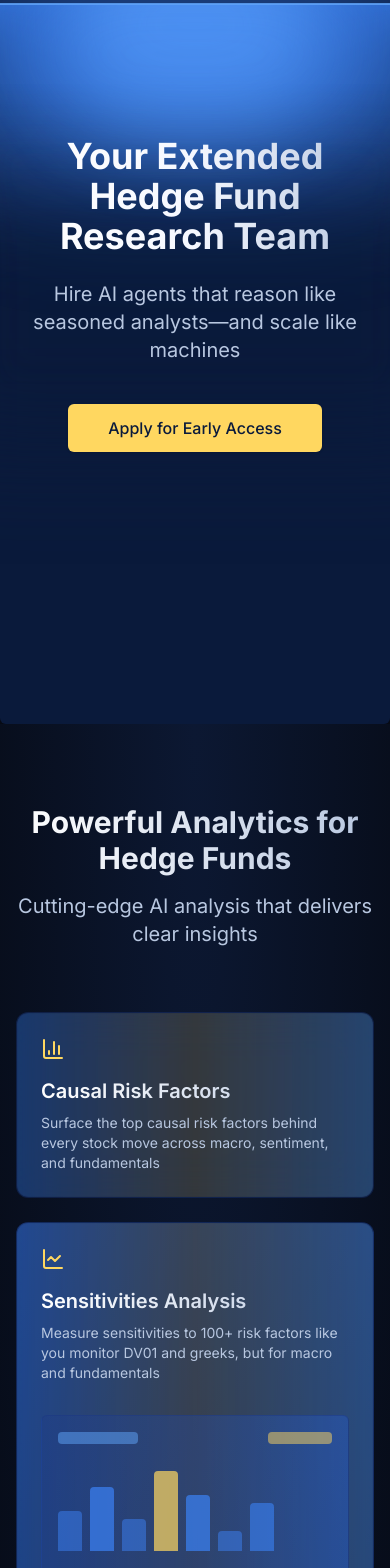
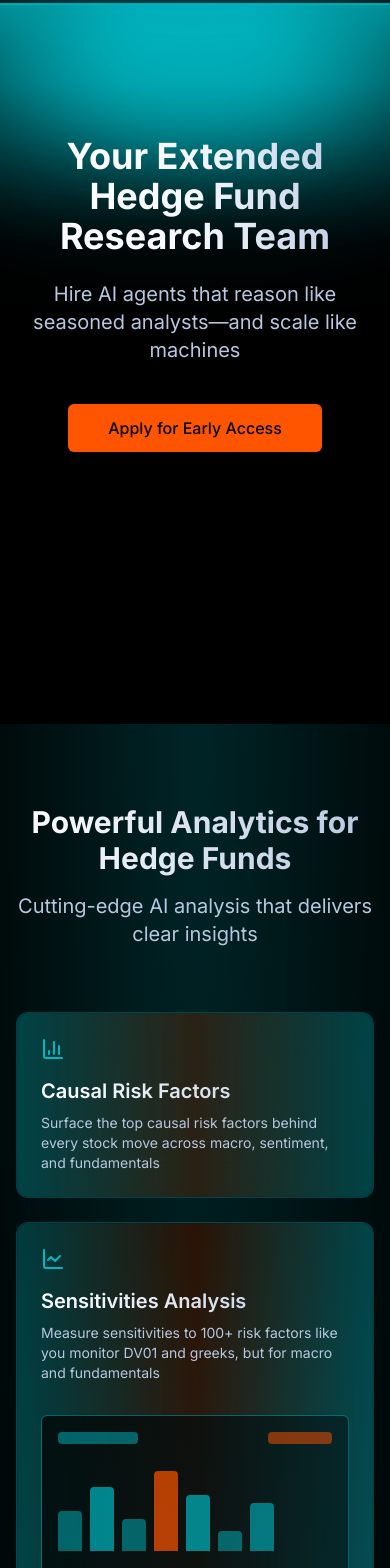
Before and after one commit to vnyone8/vibe-shift-landing-page, a React (Vite) app: page / in a window 390 px wide. Shown: the part 120-1688 px from the top of the page. Built offline with nearby package versions, Linux system fonts and the light colour scheme.

Commit message:
Refactor: Apply color and style changes
- Change the website's background to black with cyan gradients.
- Replace dark blue colors with cyan/neon blue.
- Add red/orange colors to card backgrounds for a glass morphism effect.

```diff
--- a/src/components/ui/bento-grid.tsx
+++ b/src/components/ui/bento-grid.tsx
@@ -24,21 +24,21 @@ export function BentoItem({
   return (
     <div
       className={cn(
-        "relative group backdrop-blur-xl bg-causal-blue/20 border border-causal-blue-light/30 rounded-xl p-6 overflow-hidden",
+        "relative group backdrop-blur-xl bg-black/20 border border-[#00b7c2]/30 rounded-xl p-6 overflow-hidden",
         size === "sm" && "col-span-1 row-span-1",
         size === "md" && "col-span-1 row-span-2 md:col-span-1",
         size === "lg" && "col-span-1 row-span-2 md:col-span-2",
-        gradient && "bg-gradient-to-br from-causal-blue to-causal-blue-dark",
-        "hover:shadow-[0_0_15px_rgba(29,78,216,0.5)] transition-all duration-300",
+        gradient && "bg-gradient-to-br from-black to-[#041b1e]",
+        "hover:shadow-[0_0_15px_rgba(0,183,194,0.5)] transition-all duration-300",
         className
       )}
     >
-      {/* Enhanced blue border glow */}
-      <div className="absolute -inset-[1px] bg-gradient-to-r from-blue-500/40 via-causal-accent/20 to-blue-400/40 rounded-xl opacity-0 group-hover:opacity-100 blur-[1px] transition duration-700 animate-pulse-slow"></div>
+      {/* Enhanced cyan/orange border glow */}
+      <div className="absolute -inset-[1px] bg-gradient-to-r from-[#00b7c2]/40 via-[#FF5500]/20 to-[#00b7c2]/40 rounded-xl opacity-0 group-hover:opacity-100 blur-[1px] transition duration-700 animate-pulse-slow"></div>
 
       <div className="relative z-10 h-full flex flex-col">
         {icon && (
-          <div className="text-causal-accent text-3xl flex-shrink-0 mb-4 transition-transform group-hover:scale-110 duration-300">
+          <div className="text-[#00b7c2] text-3xl flex-shrink-0 mb-4 transition-transform group-hover:scale-110 duration-300">
             {icon}
           </div>
         )}
--- a/src/components/ui/card.tsx
+++ b/src/components/ui/card.tsx
@@ -10,13 +10,13 @@ const Card = React.forwardRef<
   <div
     ref={ref}
     className={cn(
-      "rounded-lg border border-causal-blue-light/40 bg-causal-blue/20 text-card-foreground shadow-sm backdrop-blur-xl group relative overflow-hidden",
+      "rounded-lg border border-[#FF5500]/40 bg-black/20 text-card-foreground shadow-sm backdrop-blur-xl group relative overflow-hidden",
       className
     )}
     {...props}
   >
-    {/* Blue glow effect */}
-    <div className="absolute -inset-1 bg-gradient-to-r from-blue-500/20 to-causal-blue-light/20 rounded-lg blur opacity-0 group-hover:opacity-70 transition duration-500"></div>
+    {/* Cyan/orange glow effect */}
+    <div className="absolute -inset-1 bg-gradient-to-r from-[#00b7c2]/20 to-[#FF5500]/20 rounded-lg blur opacity-0 group-hover:opacity-70 transition duration-500"></div>
     <div className="relative z-10">{props.children}</div>
   </div>
 ))
--- a/src/components/ui/feature-card.tsx
+++ b/src/components/ui/feature-card.tsx
@@ -9,12 +9,12 @@ interface FeatureCardProps {
 
 export function FeatureCard({ icon, title, description }: FeatureCardProps) {
   return (
-    <div className="backdrop-blur-xl bg-causal-blue/30 border border-causal-accent/60 rounded-xl p-6 hover:shadow-xl transition-all duration-300 group relative overflow-hidden animate-border-glow">
+    <div className="backdrop-blur-xl bg-black/30 border border-[#FF5500]/60 rounded-xl p-6 hover:shadow-xl transition-all duration-300 group relative overflow-hidden animate-border-glow">
       {/* Enhanced glow effect */}
-      <div className="absolute -inset-1 bg-gradient-to-r from-blue-500/30 to-causal-accent/40 rounded-xl blur opacity-0 group-hover:opacity-100 transition duration-500"></div>
+      <div className="absolute -inset-1 bg-gradient-to-r from-[#00b7c2]/30 to-[#FF5500]/40 rounded-xl blur opacity-0 group-hover:opacity-100 transition duration-500"></div>
 
       <div className="relative z-10">
-        <div className="text-causal-accent mb-4 text-3xl bg-causal-blue-dark/60 p-3 rounded-lg inline-block group-hover:bg-causal-blue-dark/80 transition-colors">
+        <div className="text-[#FF5500] mb-4 text-3xl bg-black/60 p-3 rounded-lg inline-block group-hover:bg-black/80 transition-colors">
           {icon}
         </div>
         <h3 className="text-xl font-semibold mb-3 text-causal-text bg-gradient-to-r from-white to-causal-text-secondary bg-clip-text text-transparent">{title}</h3>
--- a/src/components/ui/lamp-effect.tsx
+++ b/src/components/ui/lamp-effect.tsx
@@ -11,7 +11,7 @@ export function LampEffect({ children, className }: LampContainerProps) {
   return (
     <div
       className={cn(
-        "relative flex min-h-[40vh] flex-col items-center justify-center overflow-hidden bg-causal-blue-dark w-full rounded-md z-0",
+        "relative flex min-h-[40vh] flex-col items-center justify-center overflow-hidden bg-black w-full rounded-md z-0",
         className
       )}
     >
@@ -20,26 +20,26 @@ export function LampEffect({ children, className }: LampContainerProps) {
           style={{
             backgroundImage: `conic-gradient(var(--conic-position), var(--tw-gradient-stops))`,
           }}
-          className="absolute inset-auto right-1/2 h-56 overflow-visible w-[30rem] bg-gradient-conic from-blue-500 via-transparent to-transparent text-white [--conic-position:from_70deg_at_center_top] animate-pulse-slow"
+          className="absolute inset-auto right-1/2 h-56 overflow-visible w-[30rem] bg-gradient-conic from-[#00b7c2] via-transparent to-transparent text-white [--conic-position:from_70deg_at_center_top] animate-pulse-slow"
         >
-          <div className="absolute w-[100%] left-0 bg-causal-blue-dark h-40 bottom-0 z-20 [mask-image:linear-gradient(to_top,white,transparent)]" />
-          <div className="absolute w-40 h-[100%] left-0 bg-causal-blue-dark bottom-0 z-20 [mask-image:linear-gradient(to_right,white,transparent)]" />
+          <div className="absolute w-[100%] left-0 bg-black h-40 bottom-0 z-20 [mask-image:linear-gradient(to_top,white,transparent)]" />
+          <div className="absolute w-40 h-[100%] left-0 bg-black bottom-0 z-20 [mask-image:linear-gradient(to_right,white,transparent)]" />
         </div>
         <div
           style={{
             backgroundImage: `conic-gradient(var(--conic-position), var(--tw-gradient-stops))`,
           }}
-          className="absolute inset-auto left-1/2 h-56 w-[30rem] bg-gradient-conic from-transparent via-transparent to-blue-500 text-white [--conic-position:from_290deg_at_center_top] animate-pulse-slow"
+          className="absolute inset-auto left-1/2 h-56 w-[30rem] bg-gradient-conic from-transparent via-transparent to-[#00b7c2] text-white [--conic-position:from_290deg_at_center_top] animate-pulse-slow"
         >
-          <div className="absolute w-40 h-[100%] right-0 bg-causal-blue-dark bottom-0 z-20 [mask-image:linear-gradient(to_left,white,transparent)]" />
-          <div className="absolute w-[100%] right-0 bg-causal-blue-dark h-40 bottom-0 z-20 [mask-image:linear-gradient(to_top,white,transparent)]" />
+          <div className="absolute w-40 h-[100%] right-0 bg-black bottom-0 z-20 [mask-image:linear-gradient(to_left,white,transparent)]" />
+          <div className="absolute w-[100%] right-0 bg-black h-40 bottom-0 z-20 [mask-image:linear-gradient(to_top,white,transparent)]" />
         </div>
-        <div className="absolute top-1/2 h-48 w-full translate-y-12 scale-x-150 bg-causal-blue-dark blur-2xl"></div>
+        <div className="absolute top-1/2 h-48 w-full translate-y-12 scale-x-150 bg-black blur-2xl"></div>
         <div className="absolute top-1/2 z-50 h-48 w-full bg-transparent opacity-10 backdrop-blur-md"></div>
-        <div className="absolute inset-auto z-50 h-36 w-[28rem] -translate-y-1/2 rounded-full bg-blue-500 opacity-50 blur-3xl"></div>
-        <div className="absolute inset-auto z-30 h-36 w-64 -translate-y-[6rem] rounded-full bg-blue-400 blur-2xl animate-pulse-slow"></div>
-        <div className="absolute inset-auto z-50 h-0.5 w-[30rem] -translate-y-[7rem] bg-blue-400 animate-pulse-slow"></div>
-        <div className="absolute inset-auto z-40 h-44 w-full -translate-y-[12.5rem] bg-causal-blue-dark"></div>
+        <div className="absolute inset-auto z-50 h-36 w-[28rem] -translate-y-1/2 rounded-full bg-[#00b7c2] opacity-50 blur-3xl"></div>
+        <div className="absolute inset-auto z-30 h-36 w-64 -translate-y-[6rem] rounded-full bg-[#00b7c2] blur-2xl animate-pulse-slow"></div>
+        <div className="absolute inset-auto z-50 h-0.5 w-[30rem] -translate-y-[7rem] bg-[#00b7c2] animate-pulse-slow"></div>
+        <div className="absolute inset-auto z-40 h-44 w-full -translate-y-[12.5rem] bg-black"></div>
       </div>
 
       <div className="relative z-50 flex -translate-y-44 flex-col items-center px-5">
--- a/src/index.css
+++ b/src/index.css
@@ -1,47 +1,48 @@
+
 @tailwind base;
 @tailwind components;
 @tailwind utilities;
 
 @layer base {
   :root {
-    --background: 224 76% 5%;
+    --background: 224 76% 3%;
     --foreground: 210 40% 98%;
 
-    --card: 224 76% 8%;
+    --card: 224 76% 5%;
     --card-foreground: 210 40% 98%;
 
-    --popover: 224 76% 8%;
+    --popover: 224 76% 5%;
     --popover-foreground: 210 40% 98%;
 
-    --primary: 220 100% 50%;
+    --primary: 180 100% 50%;
     --primary-foreground: 210 40% 98%;
 
-    --secondary: 230 30% 15%;
+    --secondary: 188 95% 15%;
     --secondary-foreground: 210 40% 98%;
 
-    --muted: 230 30% 15%;
+    --muted: 188 95% 15%;
     --muted-foreground: 215 20.2% 75%;
 
-    --accent: 48 100% 69%;
+    --accent: 12 100% 55%;
     --accent-foreground: 224 76% 5%;
 
     --destructive: 0 62.8% 30.6%;
     --destructive-foreground: 210 40% 98%;
 
-    --border: 230 30% 20%;
-    --input: 230 30% 20%;
-    --ring: 212.7 26.8% 83.9%;
+    --border: 188 30% 30%;
+    --input: 188 30% 20%;
+    --ring: 188 26.8% 83.9%;
 
     --radius: 0.5rem;
 
     --sidebar-background: 224 76% 5%;
     --sidebar-foreground: 210 40% 98%;
-    --sidebar-primary: 220 100% 50%;
+    --sidebar-primary: 180 100% 50%;
     --sidebar-primary-foreground: 210 40% 98%;
-    --sidebar-accent: 230 30% 15%;
+    --sidebar-accent: 188 30% 15%;
     --sidebar-accent-foreground: 210 40% 98%;
-    --sidebar-border: 230 30% 20%;
-    --sidebar-ring: 212.7 26.8% 83.9%;
+    --sidebar-border: 188 30% 20%;
+    --sidebar-ring: 188 26.8% 83.9%;
   }
 }
 
@@ -51,17 +52,17 @@
   }
 
   body {
-    @apply bg-[#060a14] text-causal-text font-sans;
+    @apply bg-[#030303] text-causal-text font-sans;
   }
 
   .gradient-bg {
-    background: linear-gradient(135deg, #060a14 0%, #0A1A3B 100%);
+    background: linear-gradient(135deg, #030303 0%, #041b1e 100%);
   }
 
   .grid-pattern {
     background-size: 40px 40px;
-    background-image: linear-gradient(to right, rgba(24, 37, 84, 0.2) 1px, transparent 1px),
-                    linear-gradient(to bottom, rgba(24, 37, 84, 0.2) 1px, transparent 1px);
+    background-image: linear-gradient(to right, rgba(0, 255, 255, 0.05) 1px, transparent 1px),
+                      linear-gradient(to bottom, rgba(0, 255, 255, 0.05) 1px, transparent 1px);
   }
 }
 
@@ -105,22 +106,22 @@
 @keyframes glow-pulse {
   0%, 100% {
     opacity: 0.5;
-    box-shadow: 0 0 10px rgba(59, 130, 246, 0.5);
+    box-shadow: 0 0 10px rgba(0, 255, 255, 0.5);
   }
   50% {
     opacity: 0.3;
-    box-shadow: 0 0 20px rgba(59, 130, 246, 0.3);
+    box-shadow: 0 0 20px rgba(0, 255, 255, 0.3);
   }
 }
 
 @keyframes border-glow {
   0%, 100% {
-    border-color: rgba(59, 130, 246, 0.4);
-    box-shadow: 0 0 10px rgba(59, 130, 246, 0.4);
+    border-color: rgba(0, 255, 255, 0.4);
+    box-shadow: 0 0 10px rgba(0, 255, 255, 0.4);
   }
   50% {
-    border-color: rgba(255, 215, 96, 0.4);
-    box-shadow: 0 0 15px rgba(255, 215, 96, 0.3);
+    border-color: rgba(255, 85, 0, 0.4);
+    box-shadow: 0 0 15px rgba(255, 85, 0, 0.3);
   }
 }
 
@@ -146,14 +147,14 @@
   }
 
   .glass-card {
-    @apply backdrop-blur-xl bg-opacity-20 bg-causal-blue-dark border border-causal-blue-light/30;
+    @apply backdrop-blur-xl bg-opacity-20 bg-black border border-cyan-400/30;
   }
 
   .blue-glow {
-    @apply shadow-[0_0_15px_rgba(59,130,246,0.5)];
+    @apply shadow-[0_0_15px_rgba(0,255,255,0.5)];
   }
 
   .blue-glow-hover {
-    @apply hover:shadow-[0_0_20px_rgba(59,130,246,0.7)];
+    @apply hover:shadow-[0_0_20px_rgba(0,255,255,0.7)];
   }
 }
--- a/src/pages/Index.tsx
+++ b/src/pages/Index.tsx
@@ -18,7 +18,7 @@ const Index = () => {
   }, []);
 
   return (
-    <div className="min-h-screen flex flex-col bg-[#060a14]"> {/* Charcoal black background */}
+    <div className="min-h-screen flex flex-col bg-black"> {/* Charcoal black background */}
       <Navbar />
 
       {/* Hero Section with Lamp Effect */}
@@ -37,7 +37,7 @@ const Index = () => {
           <div className={`transition-all duration-1000 delay-500 ${isVisible ? 'opacity-100' : 'opacity-0 translate-y-10'}`}>
             <ButtonCTA size="lg" className="font-medium relative overflow-hidden group">
               <span className="relative z-10">Apply for Early Access</span>
-              <span className="absolute inset-0 bg-gradient-to-r from-causal-accent to-causal-accent-hover opacity-0 group-hover:opacity-100 transition-opacity duration-300"></span>
+              <span className="absolute inset-0 bg-gradient-to-r from-[#FF5500] to-[#FF7C3F] opacity-0 group-hover:opacity-100 transition-opacity duration-300"></span>
             </ButtonCTA>
           </div>
         </div>
@@ -45,8 +45,8 @@ const Index = () => {
 
       {/* Bento Grid Feature Section */}
       <section className="py-20 md:py-32 relative">
-        <div className="absolute inset-0 bg-[#060a14]"></div>
-        <div className="absolute inset-0 bg-[radial-gradient(ellipse_at_top,_var(--tw-gradient-stops))] from-causal-blue/40 to-transparent"></div>
+        <div className="absolute inset-0 bg-black"></div>
+        <div className="absolute inset-0 bg-[radial-gradient(ellipse_at_top,_var(--tw-gradient-stops))] from-[#00b7c2]/20 to-transparent"></div>
 
         <div className="container mx-auto px-4 relative z-10">
           <div className="max-w-4xl mx-auto text-center mb-16">
@@ -69,24 +69,24 @@ const Index = () => {
               gradient={true}
             >
               <div className="mt-auto pt-4">
-                <div className="w-full h-48 bg-gradient-to-r from-blue-900/30 to-blue-600/30 rounded-md border border-causal-blue-light/50 p-4 flex flex-col justify-between">
+                <div className="w-full h-48 bg-gradient-to-r from-black/70 to-[#041b1e]/70 rounded-md border border-[#00b7c2]/50 p-4 flex flex-col justify-between">
                   <div className="flex justify-between">
-                    <div className="w-20 h-3 bg-blue-400/50 rounded"></div>
-                    <div className="w-16 h-3 bg-causal-accent/50 rounded"></div>
+                    <div className="w-20 h-3 bg-[#00b7c2]/50 rounded"></div>
+                    <div className="w-16 h-3 bg-[#FF5500]/50 rounded"></div>
                   </div>
                   <div className="flex items-end space-x-2 h-20">
-                    <div className="w-6 h-10 bg-blue-500/50 rounded-t"></div>
-                    <div className="w-6 h-16 bg-blue-500/70 rounded-t"></div>
-                    <div className="w-6 h-8 bg-blue-500/50 rounded-t"></div>
-                    <div className="w-6 h-20 bg-causal-accent/70 rounded-t"></div>
-                    <div className="w-6 h-14 bg-blue-500/70 rounded-t"></div>
-                    <div className="w-6 h-5 bg-blue-500/50 rounded-t"></div>
-                    <div className="w-6 h-12 bg-blue-500/60 rounded-t"></div>
-                    <div className="w-6 h-18 bg-causal-accent/70 rounded-t"></div>
+                    <div className="w-6 h-10 bg-[#00b7c2]/50 rounded-t"></div>
+                    <div className="w-6 h-16 bg-[#00b7c2]/70 rounded-t"></div>
+                    <div className="w-6 h-8 bg-[#00b7c2]/50 rounded-t"></div>
+                    <div className="w-6 h-20 bg-[#FF5500]/70 rounded-t"></div>
+                    <div className="w-6 h-14 bg-[#00b7c2]/70 rounded-t"></div>
+                    <div className="w-6 h-5 bg-[#00b7c2]/50 rounded-t"></div>
+                    <div className="w-6 h-12 bg-[#00b7c2]/60 rounded-t"></div>
+                    <div className="w-6 h-18 bg-[#FF5500]/70 rounded-t"></div>
                   </div>
                   <div className="flex justify-between">
-                    <div className="w-24 h-3 bg-blue-400/50 rounded"></div>
-                    <div className="w-12 h-3 bg-causal-accent/50 rounded"></div>
+                    <div className="w-24 h-3 bg-[#00b7c2]/50 rounded"></div>
+                    <div className="w-12 h-3 bg-[#FF5500]/50 rounded"></div>
                   </div>
                 </div>
               </div>
@@ -114,61 +114,61 @@ const Index = () => {
       </section>
 
       {/* Stock Analyst Section - Enhanced with glass morphism */}
-      <section id="features" className="py-20 md:py-32 border-y border-causal-accent/30 relative">
-        <div className="absolute inset-0 bg-gradient-to-b from-[#060a14] to-causal-blue"></div>
+      <section id="features" className="py-20 md:py-32 border-y border-[#FF5500]/30 relative">
+        <div className="absolute inset-0 bg-gradient-to-b from-black to-[#041b1e]"></div>
         <div className="container mx-auto px-4 relative z-10">
           <div className="grid md:grid-cols-2 gap-8 md:gap-12 items-center">
             <div className="order-2 md:order-1">
               <h2 className="text-3xl md:text-4xl font-bold mb-6 bg-gradient-to-r from-white to-causal-text-secondary bg-clip-text text-transparent">AI Stock Analyst</h2>
               <ul className="space-y-6">
                 <li className="flex items-start gap-3 group">
-                  <span className="text-causal-accent mt-1 bg-causal-blue-dark/60 p-1 rounded-full group-hover:bg-causal-accent/20 transition-all duration-300">
+                  <span className="text-[#FF5500] mt-1 bg-black/60 p-1 rounded-full group-hover:bg-[#FF5500]/20 transition-all duration-300">
                     <Check className="w-5 h-5" />
                   </span>
                   <p className="text-causal-text-secondary">Surfaces the top causal risk factors behind every stock move across macro, sentiment, and fundamentals</p>
                 </li>
                 <li className="flex items-start gap-3 group">
-                  <span className="text-causal-accent mt-1 bg-causal-blue-dark/60 p-1 rounded-full group-hover:bg-causal-accent/20 transition-all duration-300">
+                  <span className="text-[#FF5500] mt-1 bg-black/60 p-1 rounded-full group-hover:bg-[#FF5500]/20 transition-all duration-300">
                     <Check className="w-5 h-5" />
                   </span>
                   <p className="text-causal-text-secondary">Measures sensitivities to 100+ risk factors in the same way you monitor DV01, gamma, and greeks, but for macro and fundamentals</p>
                 </li>
                 <li className="flex items-start gap-3 group">
-                  <span className="text-causal-accent mt-1 bg-causal-blue-dark/60 p-1 rounded-full group-hover:bg-causal-accent/20 transition-all duration-300">
+                  <span className="text-[#FF5500] mt-1 bg-black/60 p-1 rounded-full group-hover:bg-[#FF5500]/20 transition-all duration-300">
                     <Check className="w-5 h-5" />
                   </span>
                   <p className="text-causal-text-secondary">Explains market moves with real logic and data you can investigate</p>
                 </li>
               </ul>
             </div>
-            <div className="order-1 md:order-2 backdrop-blur-xl bg-causal-blue/30 p-4 rounded-lg shadow-xl border border-causal-accent/40 group hover:shadow-[0_0_25px_rgba(29,57,129,0.4)] transition-all duration-500">
-              <div className="absolute -inset-0.5 bg-gradient-to-r from-blue-400/30 to-causal-accent/30 rounded-lg opacity-0 group-hover:opacity-100 blur-sm transition-opacity duration-500"></div>
-              <div className="w-full h-64 bg-gradient-to-br from-blue-900/40 to-blue-600/40 rounded-md border border-causal-blue-light/50 p-4 flex flex-col justify-between relative z-10">
+            <div className="order-1 md:order-2 backdrop-blur-xl bg-black/30 p-4 rounded-lg shadow-xl border border-[#FF5500]/40 group hover:shadow-[0_0_25px_rgba(0,183,194,0.4)] transition-all duration-500">
+              <div className="absolute -inset-0.5 bg-gradient-to-r from-[#00b7c2]/30 to-[#FF5500]/30 rounded-lg opacity-0 group-hover:opacity-100 blur-sm transition-opacity duration-500"></div>
+              <div className="w-full h-64 bg-gradient-to-br from-black/70 to-[#041b1e]/70 rounded-md border border-[#00b7c2]/50 p-4 flex flex-col justify-between relative z-10">
                 <div className="flex justify-between mb-4">
                   <div className="space-y-2">
-                    <div className="w-20 h-3 bg-blue-400/50 rounded"></div>
+                    <div className="w-20 h-3 bg-[#00b7c2]/50 rounded"></div>
                     <div className="w-32 h-3 bg-causal-text-secondary/30 rounded"></div>
                   </div>
                   <div className="flex space-x-2">
-                    <div className="w-8 h-8 rounded-full bg-causal-accent/40"></div>
-                    <div className="w-8 h-8 rounded-full bg-blue-500/40"></div>
+                    <div className="w-8 h-8 rounded-full bg-[#FF5500]/40"></div>
+                    <div className="w-8 h-8 rounded-full bg-[#00b7c2]/40"></div>
                   </div>
                 </div>
 
                 <div className="flex-1 flex items-end space-x-1">
                   <div className="flex-1 flex items-end">
                     <div className="w-full flex items-end space-x-1">
-                      <div style={{height: '20%'}} className="w-full bg-blue-500/30 rounded-t"></div>
-                      <div style={{height: '60%'}} className="w-full bg-blue-500/40 rounded-t"></div>
-                      <div style={{height: '40%'}} className="w-full bg-blue-500/30 rounded-t"></div>
-                      <div style={{height: '80%'}} className="w-full bg-causal-accent/50 rounded-t"></div>
-                      <div style={{height: '50%'}} className="w-full bg-blue-500/40 rounded-t"></div>
-                      <div style={{height: '30%'}} className="w-full bg-blue-500/30 rounded-t"></div>
-                      <div style={{height: '70%'}} className="w-full bg-blue-500/40 rounded-t"></div>
-                      <div style={{height: '90%'}} className="w-full bg-causal-accent/50 rounded-t"></div>
-                      <div style={{height: '45%'}} className="w-full bg-blue-500/30 rounded-t"></div>
-                      <div style={{height: '60%'}} className="w-full bg-blue-500/40 rounded-t"></div>
-                      <div style={{height: '20%'}} className="w-full bg-blue-500/30 rounded-t"></div>
+                      <div style={{height: '20%'}} className="w-full bg-[#00b7c2]/30 rounded-t"></div>
+                      <div style={{height: '60%'}} className="w-full bg-[#00b7c2]/40 rounded-t"></div>
+                      <div style={{height: '40%'}} className="w-full bg-[#00b7c2]/30 rounded-t"></div>
+                      <div style={{height: '80%'}} className="w-full bg-[#FF5500]/50 rounded-t"></div>
+                      <div style={{height: '50%'}} className="w-full bg-[#00b7c2]/40 rounded-t"></div>
+                      <div style={{height: '30%'}} className="w-full bg-[#00b7c2]/30 rounded-t"></div>
+                      <div style={{height: '70%'}} className="w-full bg-[#00b7c2]/40 rounded-t"></div>
+                      <div style={{height: '90%'}} className="w-full bg-[#FF5500]/50 rounded-t"></div>
+                      <div style={{height: '45%'}} className="w-full bg-[#00b7c2]/30 rounded-t"></div>
+                      <div style={{height: '60%'}} className="w-full bg-[#00b7c2]/40 rounded-t"></div>
+                      <div style={{height: '20%'}} className="w-full bg-[#00b7c2]/30 rounded-t"></div>
                     </div>
                   </div>
                 </div>
@@ -178,10 +178,10 @@ const Index = () => {
                     <div className="w-full h-4 bg-causal-text-secondary/20 rounded"></div>
                   </div>
                   <div className="col-span-1">
-                    <div className="w-full h-4 bg-blue-400/30 rounded"></div>
+                    <div className="w-full h-4 bg-[#00b7c2]/30 rounded"></div>
                   </div>
                   <div className="col-span-1">
-                    <div className="w-full h-4 bg-causal-accent/30 rounded"></div>
+                    <div className="w-full h-4 bg-[#FF5500]/30 rounded"></div>
                   </div>
                 </div>
               </div>
--- a/tailwind.config.ts
+++ b/tailwind.config.ts
@@ -63,17 +63,17 @@ export default {
 					border: 'hsl(var(--sidebar-border))',
 					ring: 'hsl(var(--sidebar-ring))'
 				},
-				// Custom colors for Causality AI
+				// Custom colors for Causality AI with updated cyan and orange tones
 				causal: {
-					'blue-dark': '#0A1A3B',
-					'blue': '#152D60',
-					'blue-light': '#1D3981',
-					'accent': '#FFD760',
-					'accent-hover': '#EFC64F',
+					'blue-dark': '#030303',
+					'blue': '#041b1e',
+					'blue-light': '#00b7c2',
+					'accent': '#FF5500',
+					'accent-hover': '#FF7C3F',
 					'text': '#F5F8FF',
 					'text-secondary': '#B8C7E0',
-					'gradient-start': '#081029',
-					'gradient-end': '#152D60',
+					'gradient-start': '#030303',
+					'gradient-end': '#006a77',
 				}
 			},
 			fontFamily: {
@@ -118,7 +118,7 @@ export default {
 			},
 			backgroundImage: {
 				'hero-pattern': "url('/images/hero-bg.png')",
-				'grid-pattern': "linear-gradient(to right, #182554 1px, transparent 1px), linear-gradient(to bottom, #182554 1px, transparent 1px)",
+				'grid-pattern': "linear-gradient(to right, rgba(0, 255, 255, 0.05) 1px, transparent 1px), linear-gradient(to bottom, rgba(0, 255, 255, 0.05) 1px, transparent 1px)",
 			}
 		}
 	},
```
Also changed, not shown: src/components/ui/benefit-item.tsx (+4 -4 lines), src/components/ui/founder-card.tsx (+4 -4 lines).
